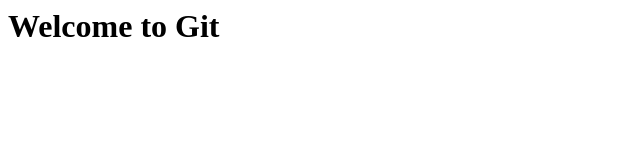
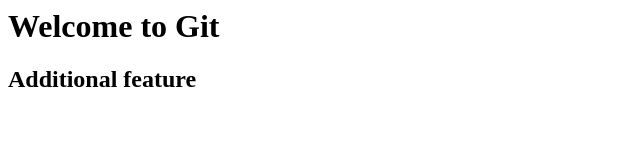
Before and after one commit to isabellecagorol/demo-repo, a plain HTML site: page index.html in a window 1280 px wide. Shown: the whole page, without its empty margins (0-640 px from the left). Drawn offline with Linux system fonts and the light colour scheme.

Commit message:
Additional Feature

```diff
--- a/index.html
+++ b/index.html
@@ -2,5 +2,6 @@
     <title>Demo for Git</title>
     <body>
         <h1>Welcome to Git</h1>
+        <h2>Additional feature</h2>
     </body>
 </html>
```
